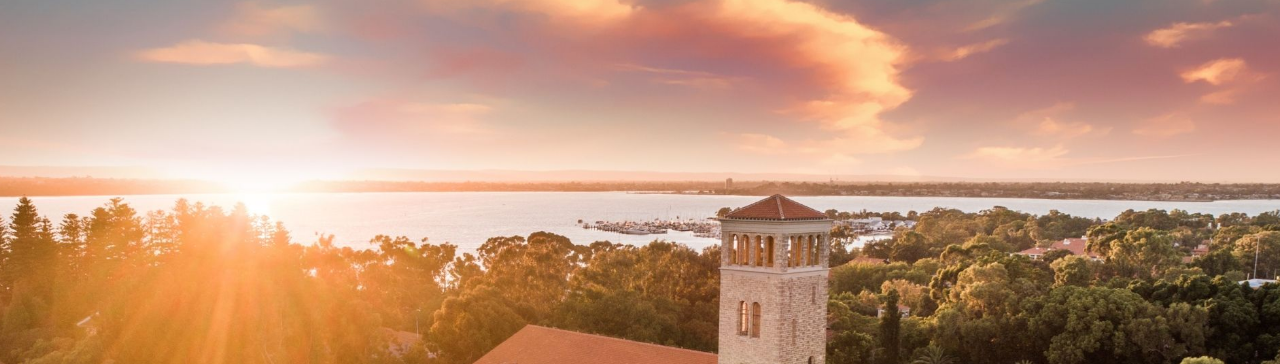
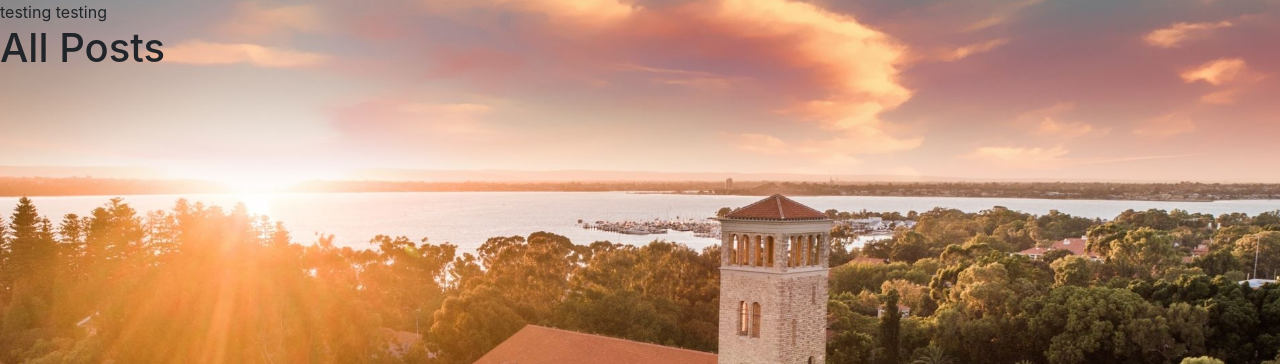
Before and after one commit to 0x3F-Lab/love-letters, a Flask app: template src/templates/browse.html in a window 1280 px wide. Shown: the part 56-420 px from the top of the page. Run offline with Flask 3, Linux system fonts and the light colour scheme; the template is opened without the code that fills it, so the values that code supplies are empty; some libraries are stand-ins or nearby versions.

Commit message:
Add basic rendering
Got some posts displayed on the "Browse Posts" page, but still a bit confused as to how the databases work, as we've currently got 2 "connect_hearts.db" files. The rendering only worked once I used the one in /instance/ not /src/instance . Will work more on this later.

```diff
--- a/src/app.py
+++ b/src/app.py
@@ -134,7 +134,9 @@ def logout():
 
 @app.route("/browse")
 def browse():
-    return render_template("browse.html")
+    posts = Post.query.all()
+    print(posts)
+    return render_template("browse.html", posts=posts)
 
 
 @app.route("/post")
--- a/src/templates/browse.html
+++ b/src/templates/browse.html
@@ -1,2 +1,29 @@
-{% extends "base.html" %} {% block title %}Browse Letters{% endblock %} {% block
-content %} {% endblock %}
+{% extends "base.html" %}
+{% block title %}Browse Letters{% endblock %}
+{% block content %}
+
+<!doctype html>
+<html lang="en">
+
+
+
+  <body>
+
+    <div>
+        testing testing
+    </div>
+
+    <body>
+        <h1>All Posts</h1>
+        <ul>
+            {% for post in posts %}
+                <li>From User ID {{ post.user_id }}: {{ post.title }} - {{ post.content }}</li>
+            {% endfor %}
+        </ul>
+    </body>
+
+
+  </body>
+</html>
+
+{% endblock %}
```
Also changed, not shown: instance/connect_hearts.db (added), src/instance/connect_hearts.db.
